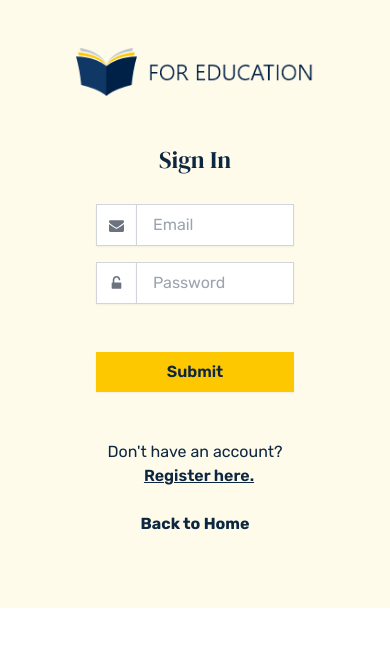
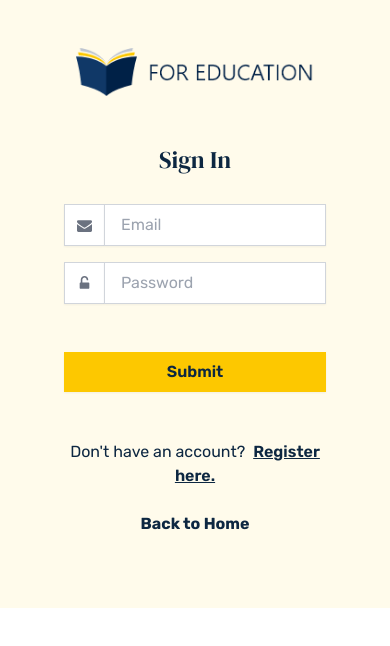
Before and after one commit to shazim8480/education-client, a React (Create React App) app: page /login in a window 390 px wide. Shown: the top 646 px of the page. Built offline with nearby package versions, Linux system fonts and the light colour scheme.

Commit message:
responsive issue

```diff
--- a/src/App.css
+++ b/src/App.css
@@ -2,5 +2,5 @@
 @import url("https://fonts.googleapis.com/css2?family=DM+Serif+Display&family=Rubik:wght@300;400;500;600;700;800&display=swap");
 
 .container {
-  @apply px-16;
+  @apply px-8;
 }
```
